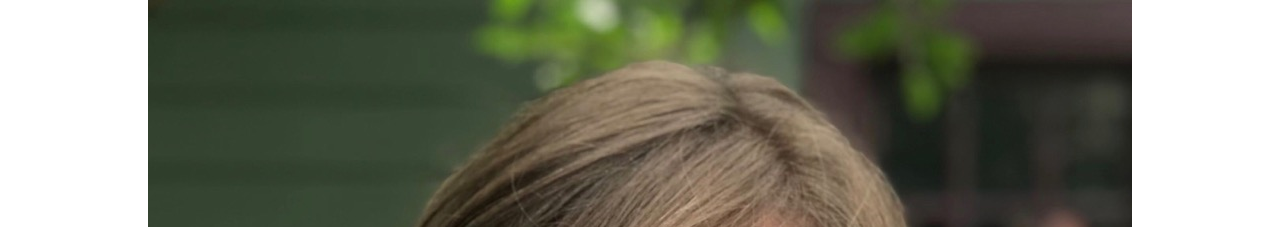
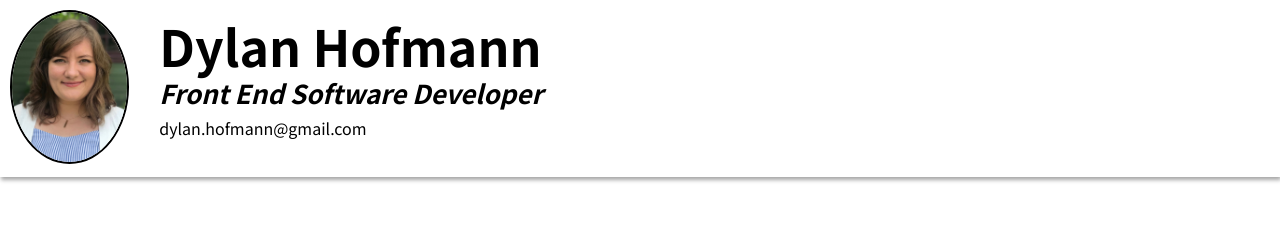
Before and after one commit to dylhof/dylanhofmann, a React (Create React App) app: page / in a window 1280 px wide. Shown: the top 227 px of the page. Built offline with nearby package versions, Linux system fonts and the light colour scheme.

Commit message:
Add formatting styles to header

```diff
--- a/src/styles/Header.scss
+++ b/src/styles/Header.scss
@@ -1,17 +1,36 @@
 .Header-div {
   box-shadow: 1px 3px 4px #00000059;
+  display: flex;
+
+  img {
+    height: 150px;
+    border-radius: 50%;
+    border: 2px black solid;
+    margin: 10px;
+
+  }
+
+  .Header-div-info {
+    display: flex;
+    flex-direction: column;
+    align-items: flex-start;
+    padding: 20px;
+  }
+
+  h1,
+  h2,
+  p {
+    padding: 0 0 10px 0;
+    margin: 0;
+  }
 
   h1{
     @include text(50px, 700);
-    padding: 20px;
   }
 
   h2{
     @include text(26px, 700);
-    padding: 0 0 10px 0;
+    font-style: italic;
   }
 
-  p {
-    padding: 0 0 15px 0;
-  }
 }
```
